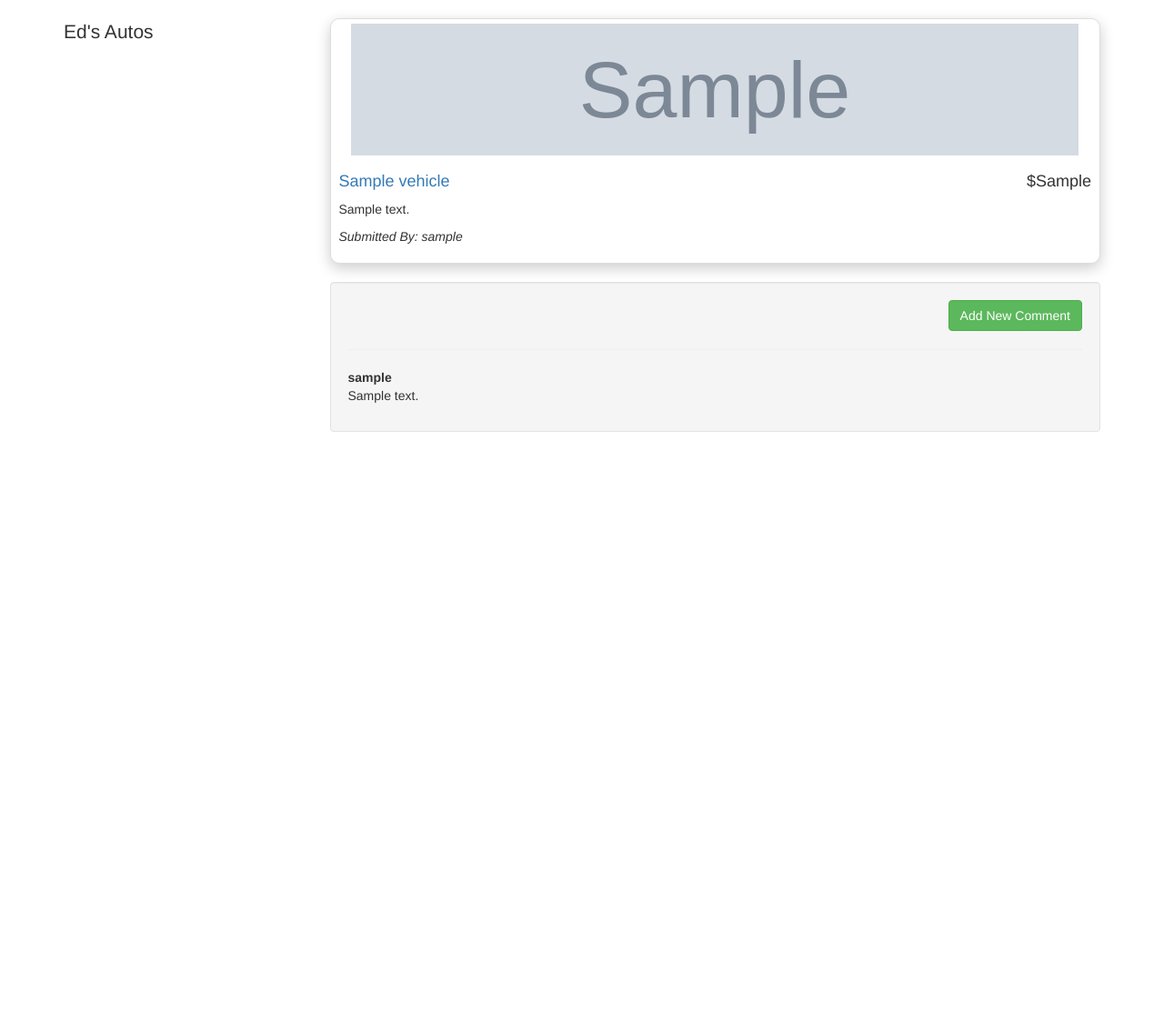
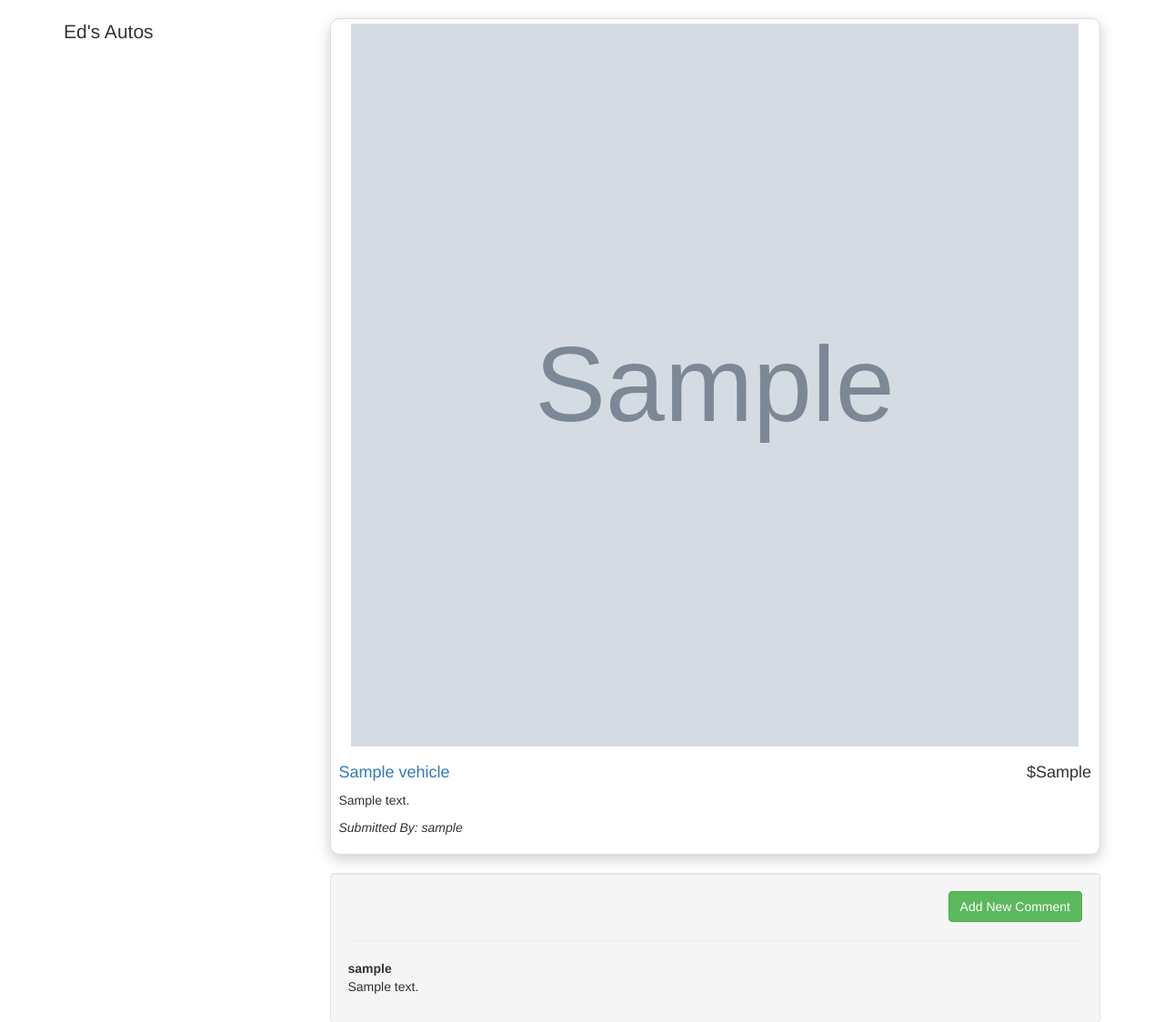
Before and after one commit to MendozaEduardo/edsAutos, a Node server app: page /vehicles/600000000000000000000001 in a window 1280 px wide. Shown: the part 52-1176 px from the top of the page at 91% size. Before the commit the page ends 527 px from the top, so only its background shows below. Run offline with Node 20, Linux system fonts and the light colour scheme; tables that the repository leaves empty hold one stand-in row (values such as "Sample post"); grey boxes marked "Sample" are stand-in pictures; some libraries are stand-ins or nearby versions.

Commit message:
changes to car info, image, comments

```diff
--- a/public/stylesheets/main.css
+++ b/public/stylesheets/main.css
@@ -6,7 +6,7 @@
 
 .image-responsive{
     min-width: 800px;
-    min-width: 800px;
+    min-height: 800px;
 }
 
 .thumbnail {
```
